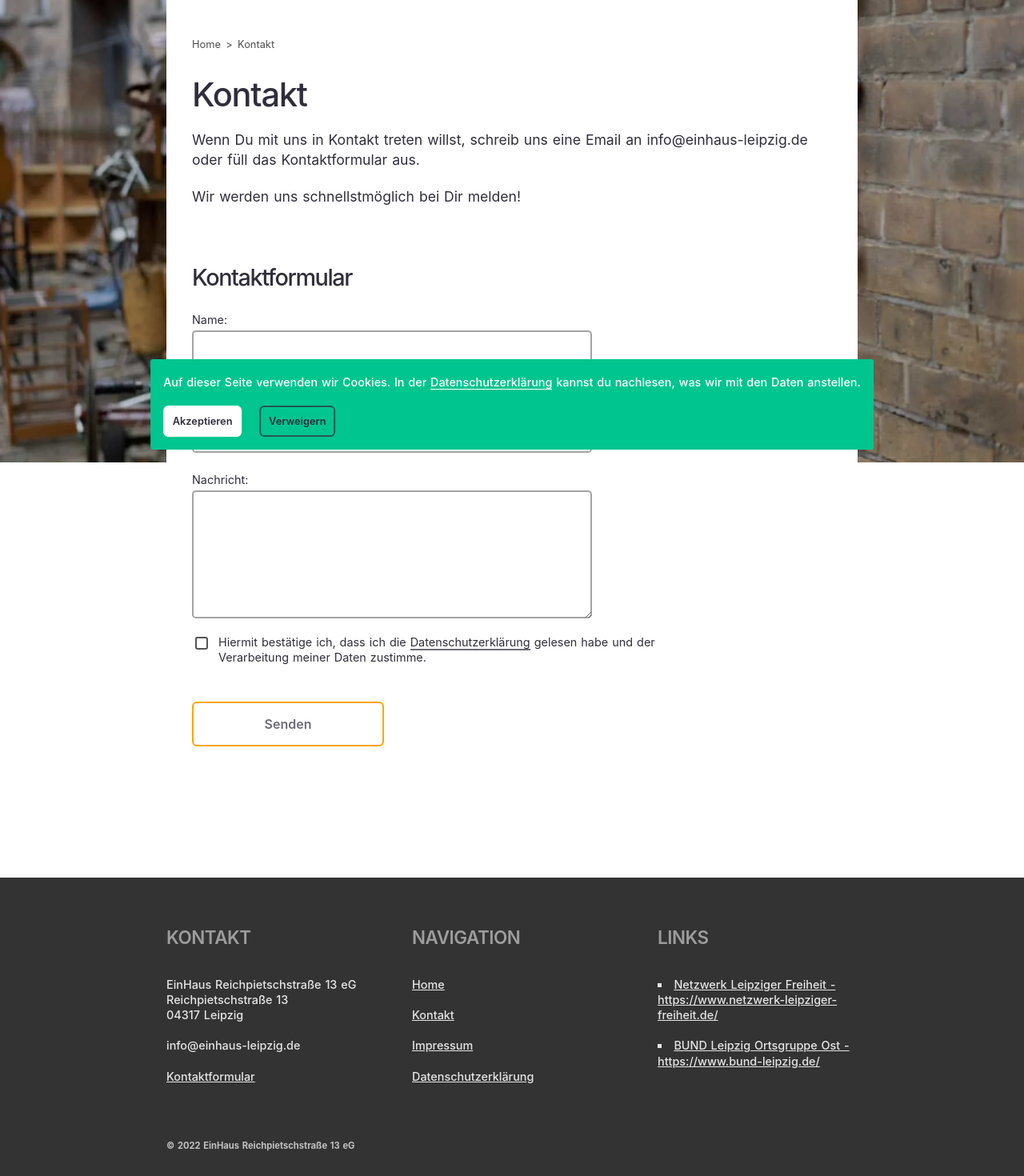
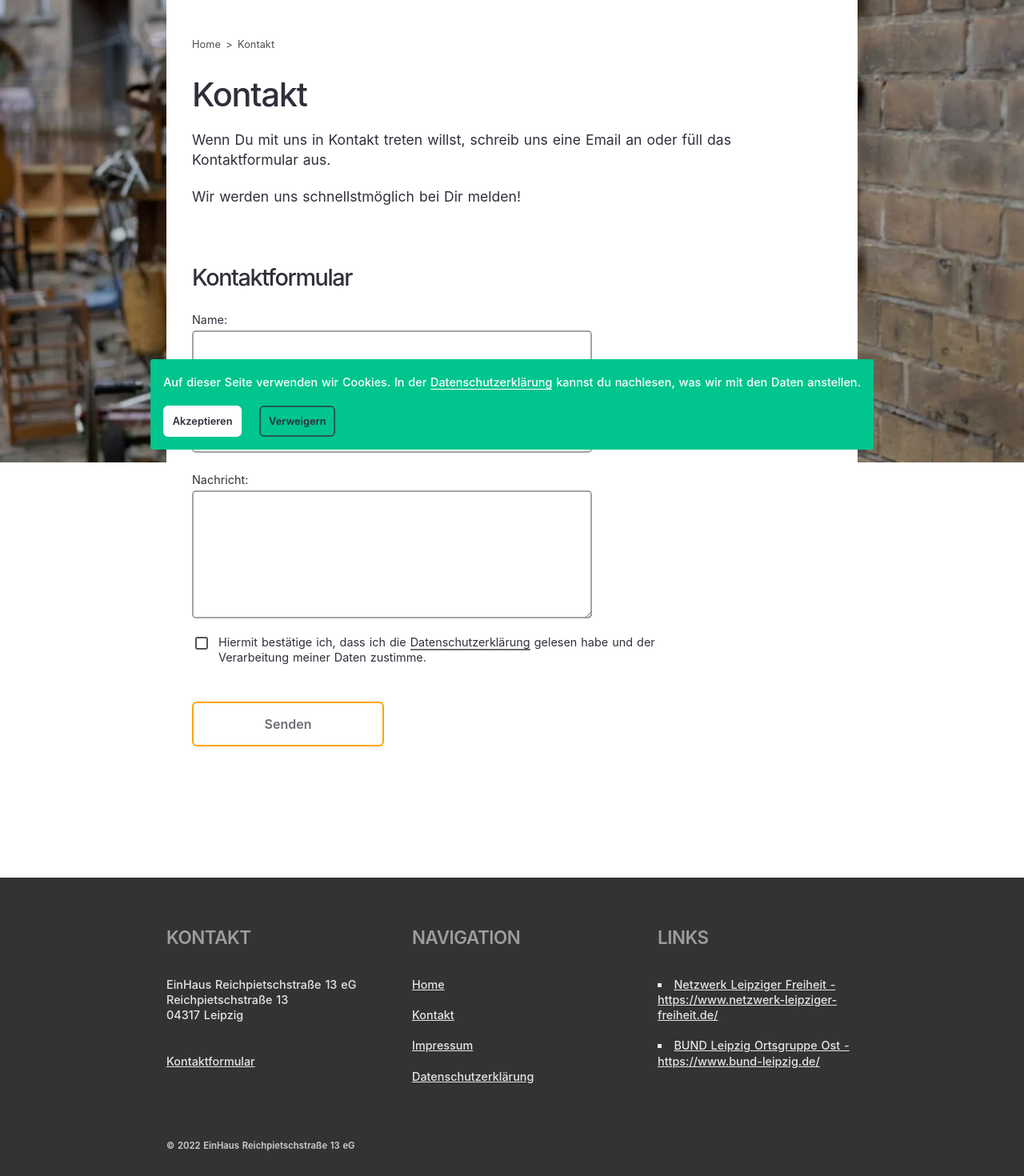
Before and after one commit to 3vincent/einhaus-leipzig, a Nuxt app: page /kontakt in a window 1280 px wide. Shown: the part 222-1692 px from the top of the page at 80% size. Built offline with nearby package versions, Linux system fonts and the light colour scheme.

Commit message:
Improve usage of public env vars from runtime config

```diff
--- a/components/contact-form.vue
+++ b/components/contact-form.vue
@@ -11,6 +11,7 @@ export default {
       gdpr: false,
       sendResponse: 0,
       clickedOnce: false,
+      envVar: useRuntimeConfig(),
     }
   },
 
@@ -203,8 +204,9 @@ export default {
           <h2>
             Leider ist beim Versand deiner Nachricht ein Fehler aufgetreten. Das
             tut uns leid. Während wir den Fehler in unserem System beheben,
-            schick uns gern eine Email an info@einhaus-leipzig.de oder probiere
-            es später erneut.
+            schick uns gern eine Email an
+            {{ envVar.public.OFFICIAL_CONTACT_ADDRESS }} oder probiere es später
+            erneut.
           </h2>
           <div>
             <h2>Deine Nachricht kannst du hier einsehen und kopieren:</h2>
--- a/components/footer.vue
+++ b/components/footer.vue
@@ -13,7 +13,7 @@
               Reichpietschstraße 13 <br />
               04317 Leipzig
             </li>
-            <li>info@einhaus-leipzig.de</li>
+            <li>{{ envVar.public.OFFICIAL_CONTACT_ADDRESS }}</li>
             <li>
               <NuxtLink to="/kontakt">
                 <span>Kontaktformular</span>
@@ -88,6 +88,7 @@ export default {
   data() {
     return {
       currentYear: new Date().getFullYear(),
+      envVar: useRuntimeConfig(),
     }
   },
 }
--- a/components/landing/unterstutzung.vue
+++ b/components/landing/unterstutzung.vue
@@ -16,12 +16,13 @@
         Für dich ist diese Art der Investition attraktiv, wenn du dein Geld
         lieber in einem Projekt anlegst, das man anfassen kann: Dein Geld kannst
         du bei uns nachhaltig anlegen. Mehr Informationen geben wir Dir gerne
-        persönlich. Wir freuen uns über eine E-Mail an info@einhaus-leipzig.de
+        persönlich. Wir freuen uns über eine E-Mail an
+        {{ envVar.public.OFFICIAL_CONTACT_ADDRESS }}
       </p>
 
       <NuxtLink to="/kontakt" class="link primary"> Kontaktformular </NuxtLink>
       <a
-        :href="`mailto:${envVar.OFFICIAL_CONTACT_ADDRESS}`"
+        :href="`mailto:${envVar.public.OFFICIAL_CONTACT_ADDRESS}`"
         class="link secondary"
       >
         Email schreiben
--- a/pages/datenschutz.vue
+++ b/pages/datenschutz.vue
@@ -54,6 +54,7 @@ export default {
   data() {
     return {
       name: this.$options.name,
+      envVar: useRuntimeConfig(),
     }
   },
 }
@@ -210,7 +211,7 @@ export default {
         04317 Leipzig</p
       >
 
-      <p> E-Mail: info@einhaus-leipzig.de</p>
+      <p> E-Mail: {{ envVar.public.OFFICIAL_CONTACT_ADDRESS }}</p>
       <p
         >Verantwortliche Stelle ist die nat&uuml;rliche oder juristische Person,
         die allein oder gemeinsam mit anderen &uuml;ber die Zwecke und Mittel
--- a/pages/impressum.vue
+++ b/pages/impressum.vue
@@ -54,6 +54,7 @@ export default {
   data() {
     return {
       name: this.$options.name,
+      envVar: useRuntimeConfig(),
     }
   },
 }
@@ -77,7 +78,9 @@ export default {
         ><p
           ><strong>Kontakt:</strong> <br />
           E-Mail:
-          <a href="mailto:info@einhaus-leipzig.de">info@einhaus-leipzig.de</a>
+          <a href="`mailto:${envVar.public.OFFICIAL_CONTACT_ADDRESS}`">{{
+            envVar.public.OFFICIAL_CONTACT_ADDRESS
+          }}</a>
           <br /></p
         ><p
           ><strong>Registereintrag: </strong><br />
--- a/pages/kontakt.vue
+++ b/pages/kontakt.vue
@@ -55,6 +55,7 @@ export default {
   data() {
     return {
       name: this.$options.name,
+      envVar: useRuntimeConfig(),
     }
   },
 }
@@ -68,7 +69,8 @@ export default {
       <h1>Kontakt</h1>
       <p>
         Wenn Du mit uns in Kontakt treten willst, schreib uns eine Email an
-        info@einhaus-leipzig.de oder füll das Kontaktformular aus.
+        {{ envVar.public.OFFICIAL_CONTACT_ADDRESS }} oder füll das
+        Kontaktformular aus.
       </p>
       <p> Wir werden uns schnellstmöglich bei Dir melden! </p>
       <ContactForm />
```
